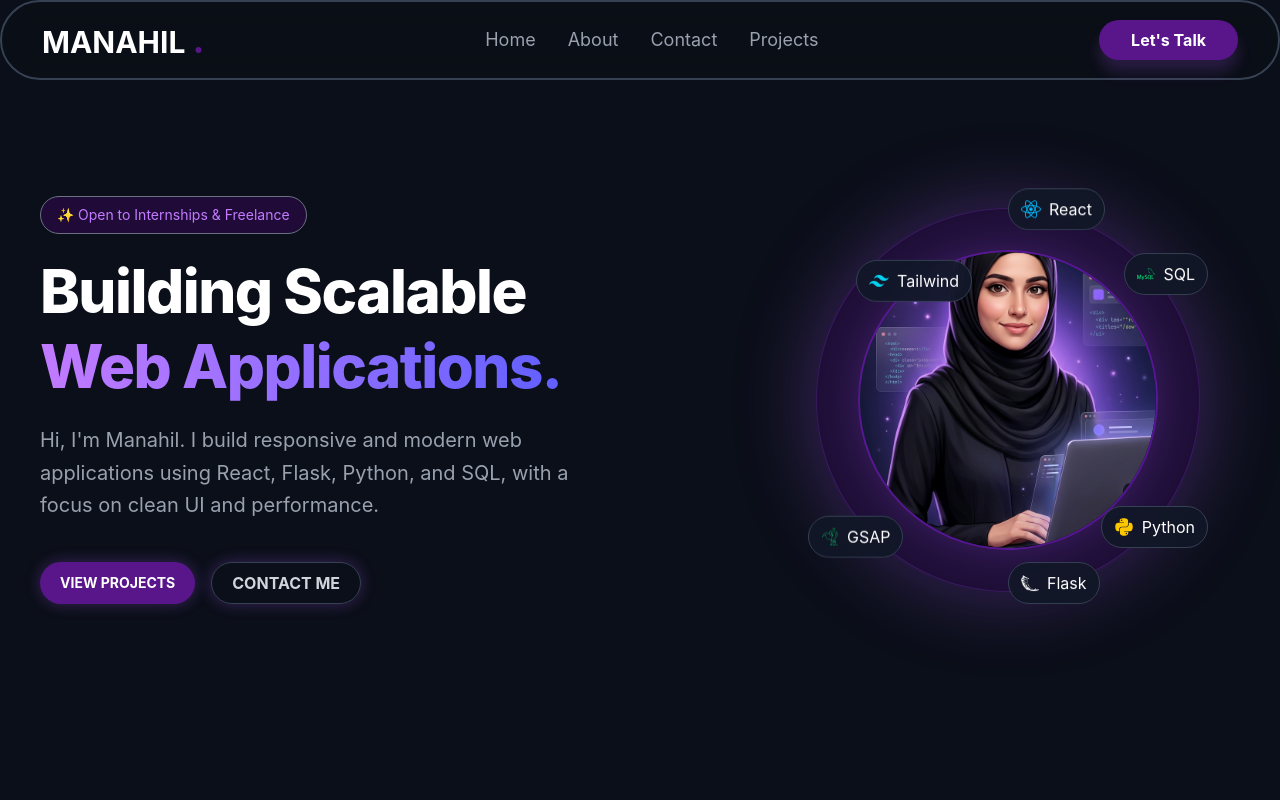
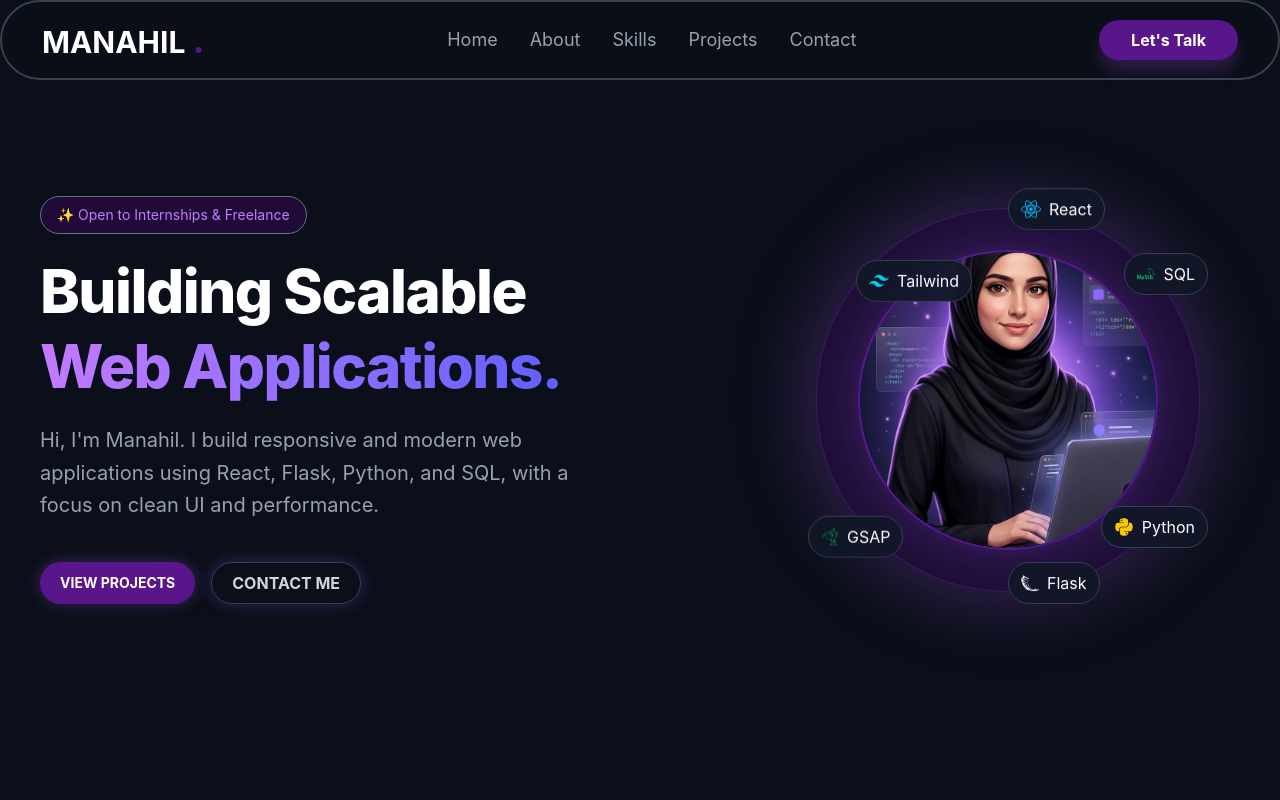
Before and after one commit to manahilzahra-dev/my-portfolio, a React (Vite) app: page / in a window 1280 px wide. Shown: the top 800 px of the page. Built offline with nearby package versions, Linux system fonts and the light colour scheme.

Commit message:
navbar link update

```diff
--- a/src/components/Navbar.jsx
+++ b/src/components/Navbar.jsx
@@ -119,8 +119,10 @@ const Navbar = () => {
           <ul ref={desktopMenuRef} className="md:flex justify-between items-center gap-8 text-lg hidden">
             <li><a href="#home" className="text-gray-400 hover:text-white transition-all duration-200">Home</a></li>
             <li><a href="#about" className="text-gray-400 hover:text-white transition-all duration-200">About</a></li>
+             <li><a href="#skills" className="text-gray-400 hover:text-white transition-all duration-200">Skills</a></li>
+             <li><a href="#project" className="text-gray-400 hover:text-white transition-all duration-200">Projects</a></li>
             <li><a href="#contact" className="text-gray-400 hover:text-white transition-all duration-200">Contact  </a></li>
-            <li><a href="#project" className="text-gray-400 hover:text-white transition-all duration-200">Projects</a></li>
+
           </ul>
         </div>
         <div>
```
